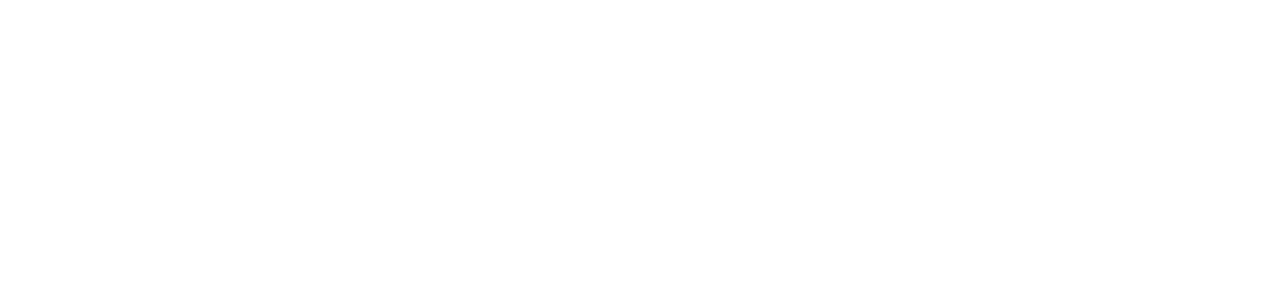
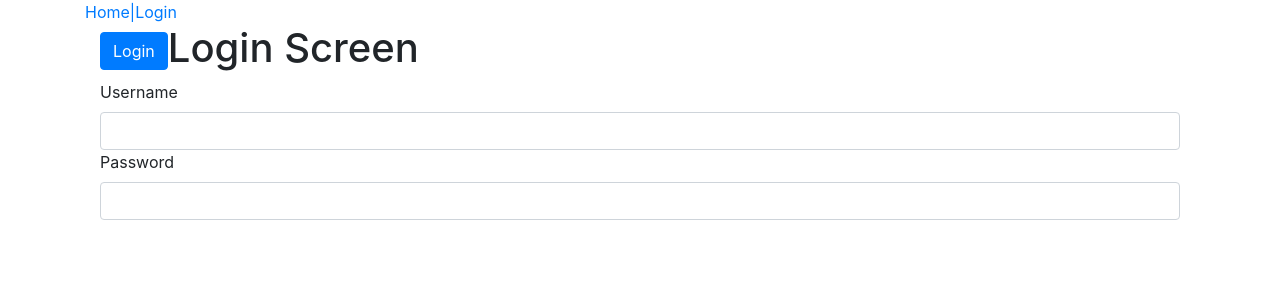
Before and after one commit to amarpriyesh/WebDev-StockMarket-FrontEnd, a React (Create React App) app: page /login in a window 1280 px wide. Before the commit this address had no page. Shown: the top 300 px of the page. Built offline with nearby package versions, Linux system fonts and the light colour scheme.

Commit message:
login done

```diff
--- a/package.json
+++ b/package.json
@@ -3,12 +3,15 @@
   "version": "0.1.0",
   "private": true,
   "dependencies": {
+    "@reduxjs/toolkit": "^1.9.3",
     "@testing-library/jest-dom": "^5.16.5",
     "@testing-library/react": "^13.4.0",
     "@testing-library/user-event": "^13.5.0",
     "axios": "^1.3.4",
     "react": "^18.2.0",
     "react-dom": "^18.2.0",
+    "react-redux": "^8.0.5",
+    "react-router": "^6.9.0",
     "react-router-dom": "^6.9.0",
     "react-scripts": "5.0.1",
     "web-vitals": "^2.1.4"
--- a/src/App.js
+++ b/src/App.js
@@ -4,11 +4,17 @@ import Home from './home/home';
 import Profile from "./profile/profile";
 import SearchResults from "./search/searchResults";
 import Details from "./details/details";
+import LoginScreen from "./login/login";
+import {Provider} from "react-redux";
+import store from "./reducers/store";
+import Navigation from "./components/navigation";
 
 function App() {
   return (
+      <Provider store={store}>
+        <div className="container">
             <Router>
-        <div className="App">
+                <Navigation/>
               <Routes>
                   <Route exact path="/" element={<Home/>}/>
                   <Route exact path="/home" element={<Home/>}/>
@@ -17,9 +23,12 @@ function App() {
                   <Route path="/search/:searchCriteria" element={<SearchResults/>} />
                   <Route path="/search" element={<SearchResults/>} />
                   <Route path="/details/:id" element={<Details/>} />
+                  <Route path="/login" element={<LoginScreen />} />
               </Routes>
+            </Router>
         </div>
-      </Router>
+      </Provider>
+
   );
 }
 
--- /dev/null
+++ b/src/components/navigation.js
@@ -0,0 +1,27 @@
+import React from "react";
+import { Link } from "react-router-dom";
+import {useDispatch, useSelector} from "react-redux";
+import {logoutThunk} from "../services/user-thunks";
+import {useNavigate} from "react-router";
+function Navigation() {
+    const { currentUser } = useSelector((state) => state.user);
+    const dispatch = useDispatch();
+    const navigate = useNavigate();
+    return (
+        <div>
+            <Link to="/">Home</Link>
+            {!currentUser && <Link to="/login">|Login</Link>}
+            {currentUser && <Link to="/profile">|Profile</Link>}
+            {currentUser && <button
+                onClick={() => {
+                    dispatch(logoutThunk());
+                    navigate("/login");
+                }}
+                className="btn btn-danger">
+                Logout
+            </button>}
+        </div>
+    );
+}
+
+export default Navigation;
--- /dev/null
+++ b/src/login/login.js
@@ -0,0 +1,58 @@
+import React, { useState } from "react";
+import { useNavigate } from "react-router";
+import { useDispatch } from "react-redux";
+import { loginThunk } from "../services/user-thunks";
+import { useSelector } from "react-redux";
+function LoginScreen() {
+    const { currentUser } = useSelector((state) => state.user);
+    const [username, setUsername] = useState("");
+    const [password, setPassword] = useState("");
+    const [error, setError] = useState("");
+    const navigate = useNavigate();
+    const dispatch = useDispatch();
+
+    const handleLogin = async () => {
+        dispatch(loginThunk({ username, password }));
+        navigate("/profile");
+    };
+    return (
+        <div className="container">
+            <h1>
+                <button onClick={handleLogin} className="float-end btn btn-primary">
+                    Login
+                </button>
+                Login Screen
+            </h1>
+            {error && (
+                <div className="alert alert-danger" role="alert">
+                    {error}
+                </div>
+            )}
+            <div>
+                <label>Username</label>
+                <br />
+                <input
+                    className="form-control"
+                    type="text"
+                    value={username}
+                    onChange={(event) => setUsername(event.target.value)}
+                />
+            </div>
+            <div>
+                <label>Password</label>
+                <input
+                    className="form-control"
+                    type="password"
+                    value={password}
+                    onChange={(event) => setPassword(event.target.value)}
+                />
+            </div>
+            {currentUser && (
+                <div>
+                    <h1>Welcome {currentUser.username}</h1>
+                </div>
+            )}
+        </div>
+    );
+}
+export default LoginScreen;
--- a/src/profile/profile.js
+++ b/src/profile/profile.js
@@ -1,5 +1,8 @@
-import React from 'react';
+import React, {useEffect} from 'react';
 import {Link} from "react-router-dom";
+import {useDispatch, useSelector} from "react-redux";
+import {useNavigate} from "react-router";
+import {logoutThunk, profileThunk} from "../services/user-thunks";
 
 function Profile() {
     // const { profileId } = useParams();
@@ -62,16 +65,35 @@ function Profile() {
     //         </div>
     //     </div>
     // );
+    const { currentUser } = useSelector((state) => state.user);
+    const dispatch = useDispatch();
+    const navigate = useNavigate();
+    useEffect(() => {
+        dispatch(profileThunk());
+    }, []);
     return (
         <div className="container">
             <h2>Profile</h2>
             <div className="row">
                 <div className="col-md-6">
                     <h3>Personal Information</h3>
-                    <p>John Doe</p>
+                    {JSON.stringify(currentUser)}
+                    {currentUser && (
+                        <div>
+                            <h1>Welcome {currentUser.username}</h1>
+                        </div>
+                    )}
                     <Link to="/search" className="btn btn-primary">
                         Search Results
                     </Link>
+                    <button
+                        onClick={() => {
+                            dispatch(logoutThunk());
+                            navigate("/login");
+                        }}
+                        className="btn btn-danger">
+                        Logout
+                    </button>
                 </div>
             </div>
         </div>
--- /dev/null
+++ b/src/reducers/store.js
@@ -0,0 +1,10 @@
+import { configureStore } from "@reduxjs/toolkit";
+import userReducer from "./user-reducer";
+
+const store = configureStore({
+    reducer: {
+        user: userReducer,
+    },
+});
+
+export default store;
--- /dev/null
+++ b/src/reducers/user-reducer.js
@@ -0,0 +1,31 @@
+import { createSlice } from "@reduxjs/toolkit";
+import {
+    loginThunk,
+    logoutThunk,
+    registerThunk,
+    profileThunk,
+} from "../services/user-thunks";
+
+const initialState = {
+    currentUser: null,
+};
+const userSlice = createSlice({
+    name: "user",
+    initialState,
+    extraReducers: {
+        [loginThunk.fulfilled]: (state, { payload }) => {
+            state.currentUser = payload;
+        },
+        [logoutThunk.fulfilled]: (state) => {
+            state.currentUser = null;
+        },
+        [profileThunk.fulfilled]: (state, { payload }) => {
+            state.currentUser = payload;
+        },
+        [registerThunk.fulfilled]: (state, { payload }) => {
+            state.currentUser = payload;
+        },
+    },
+});
+
+export default userSlice.reducer;
--- /dev/null
+++ b/src/services/user-service.js
@@ -0,0 +1,49 @@
+import axios from "axios";
+
+const USERS_URL = "http://localhost:4000/api/users";
+
+export const findAllUsers = async () => {
+    const response = await axios.get(USERS_URL);
+    return response.data;
+};
+
+export const createUser = async (user) => {
+    const response = await axios.post(USERS_URL, user);
+    return response.data;
+};
+
+export const deleteUser = async (userId) => {
+    const response = await axios.delete(`${USERS_URL}/${userId}`);
+    return response.data;
+};
+
+export const updateUser = async (user) => {
+    const response = await axios.put(`${USERS_URL}/${user._id}`, user);
+    return response.data;
+};
+
+export const login = async ({ username, password }) => {
+    const response = await axios.post(`${USERS_URL}/login`, {
+        username,
+        password,
+    });
+    return response.data;
+};
+
+export const logout = async () => {
+    const response = await axios.post(`${USERS_URL}/logout`);
+    return response.data;
+};
+
+export const profile = async () => {
+    const response = await axios.post(`${USERS_URL}/profile`);
+    return response.data;
+};
+
+export const register = async (username, password) => {
+    const response = await axios.post(`${USERS_URL}/register`, {
+        username,
+        password,
+    });
+    return response.data;
+};
--- /dev/null
+++ b/src/services/user-thunks.js
@@ -0,0 +1,31 @@
+import {createAsyncThunk} from "@reduxjs/toolkit";
+import * as userService from "./user-service";
+
+export const loginThunk = createAsyncThunk(
+    "user/login",
+    async (credentials) => {
+        return await userService.login(credentials);
+    }
+);
+
+export const findAllUsersThunk = createAsyncThunk(
+    "user/findAllUsers",
+    async () => {
+        return await userService.findAllUsers();
+    }
+);
+
+export const logoutThunk = createAsyncThunk("user/logout", async () => {
+    return await userService.logout();
+});
+
+export const profileThunk = createAsyncThunk("user/profile", async () => {
+    return await userService.profile();
+});
+
+export const registerThunk = createAsyncThunk(
+    "user/register",
+    async (credentials) => {
+        return await userService.register(credentials);
+    }
+);
```
Also changed, not shown: 1 other file (tests, documents, lock files or other folders). Lines whose indentation alone changed are shown as unchanged.
